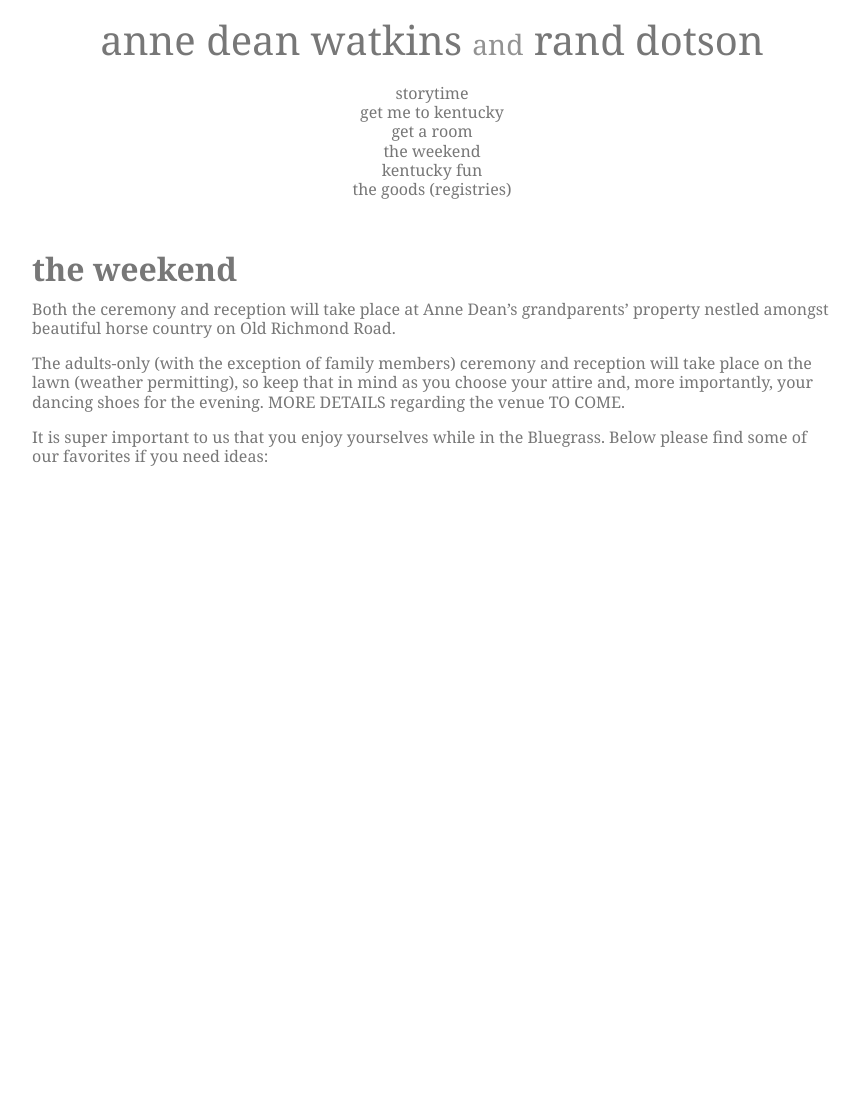
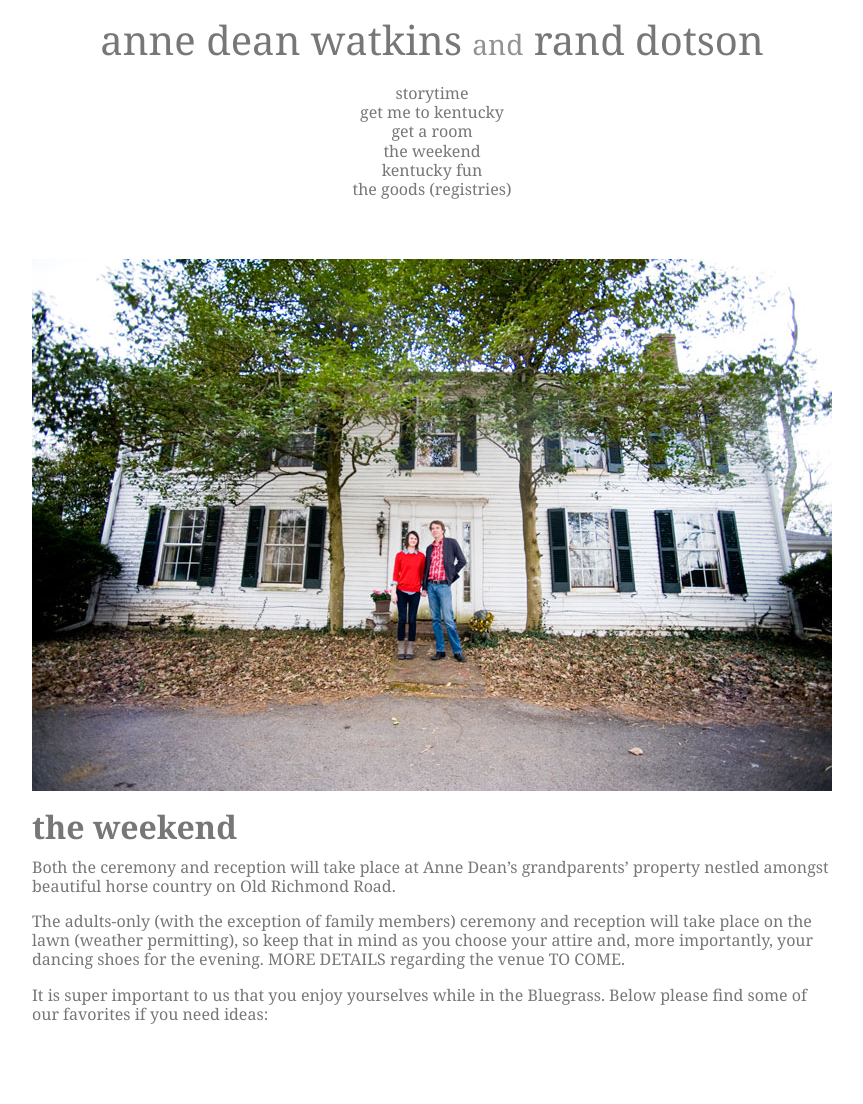
Before and after one commit to nikolaiwarner/annedeanandrand.com, a Jekyll site: the page built from weekend.md, in a window 1280 px wide. Shown: the whole page, without its empty margins (208-1071 px from the left). Built offline with Jekyll 4.4.1, drawn with Linux system fonts in a browser that asks for light colours; before the commit the page ends 900 px from its top, so only the background shows below that.

Commit message:
image for the weekend

```diff
--- a/stylesheet.css
+++ b/stylesheet.css
@@ -1,5 +1,3 @@
-@import url(http://fonts.googleapis.com/css?family=Nunito);
-
 body {
   background-color: #fff;
   font-family: 'Georgia', serif;
--- a/weekend.md
+++ b/weekend.md
@@ -2,6 +2,8 @@
 layout: page
 title: the weekend
 ---
+
+![](/public/images/annedeanandrand.jpg)
 
 # the weekend
 
```
Also changed, not shown: public/images/annedeanandrand.jpg (added).
